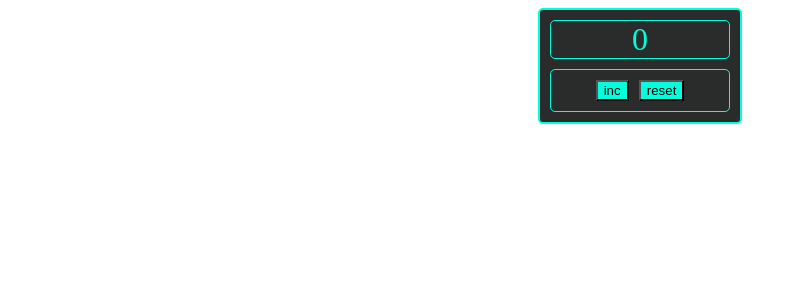
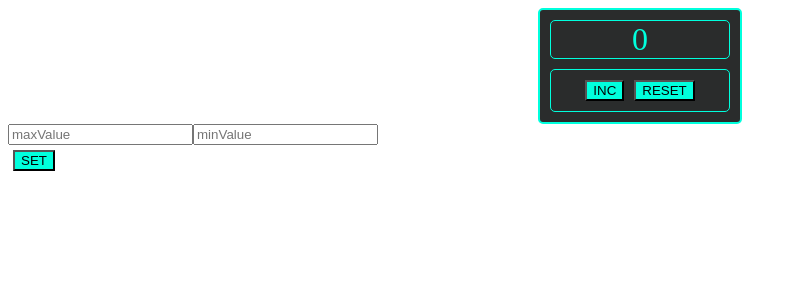
Before and after one commit to AndreiLeonov/simple-counter, a React (Create React App) app: page / in a window 1280 px wide. Shown: the top 300 px of the page, without its empty margins (0-797 px from the left). Built offline with nearby package versions, Linux system fonts and the light colour scheme.

Commit message:
added Settings

```diff
--- a/src/App.js
+++ b/src/App.js
@@ -1,5 +1,6 @@
 import React from 'react';
 import {Counter} from '../src/components/Counter'
+import { Settings } from './components/Settings';
 
 function App() {
   console.log('APP render');
@@ -9,6 +10,7 @@ function App() {
   return (
     <div>
       <Counter />
+      <Settings />
     </div>
   );
 }
--- a/src/components/Counter.jsx
+++ b/src/components/Counter.jsx
@@ -20,8 +20,8 @@ export const Counter = () => {
         <div className={styles.counter}>
                 <Display value={value} />
             <div className={styles.btns}>
-                <Button onClick={incHandler} title={'inc'} />
-                <Button onClick={resetHandler} title={'reset'} />
+                <Button onClick={incHandler} title={'INC'} />
+                <Button onClick={resetHandler} title={'RESET'} />
             </div>
         </div>
     );
--- /dev/null
+++ b/src/components/Settings.jsx
@@ -0,0 +1,29 @@
+import React from 'react';
+import { Button } from './Button';
+
+export const Settings = () => {
+
+    const [maxValue, setMaxValue] = React.useState()
+
+    const setHandler = () => {
+        alert('test')
+    }
+
+    const maxValueHandler = (e) => {
+        setMaxValue(e.currentTarget.value)
+    }
+
+
+    return (
+        <div>
+            <div>
+                <input onChange={maxValueHandler} type="text" placeholder="maxValue" onClick={setHandler}/>
+                <input type="text" placeholder="minValue"/>
+            </div>
+            <div>
+                <Button onClick={setHandler} title={'SET'}/>
+                {maxValue}
+            </div>
+        </div>
+    );
+}
```
